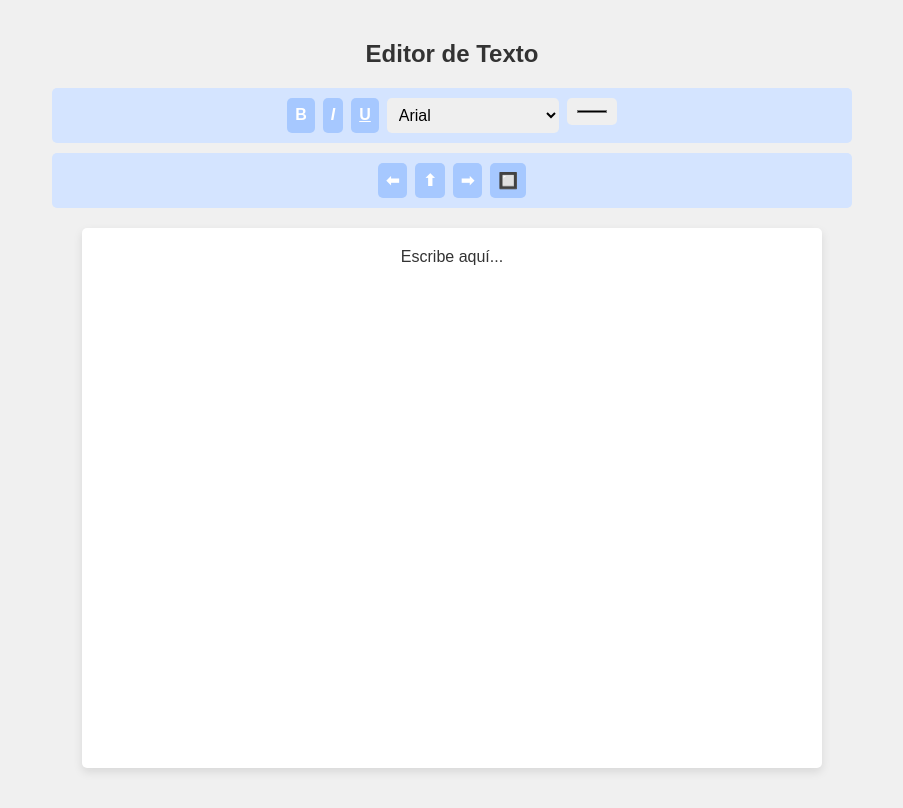
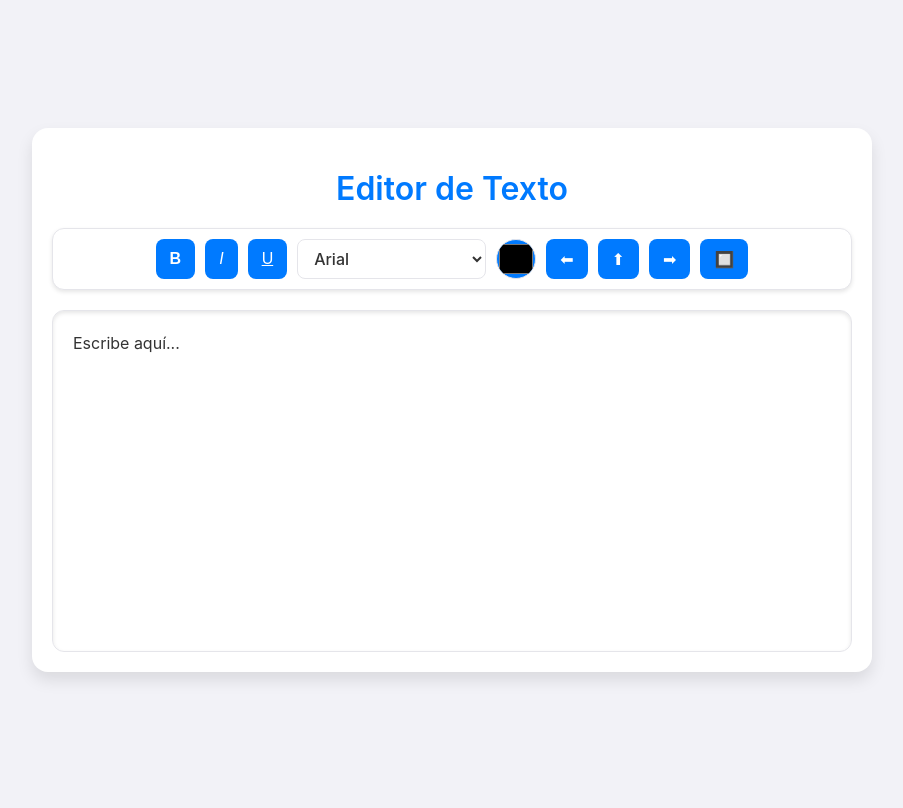
Before and after one commit to FuckingGodRoque/Editor, a plain HTML site: page index.html in a window 1280 px wide. Shown: the whole page, without its empty margins (188-1091 px from the left). Drawn offline with Linux system fonts and the light colour scheme.

Commit message:
Mejora de estilos

```diff
--- a/index.html
+++ b/index.html
@@ -9,31 +9,29 @@
 <body>
 
     <div class="container">
-        <h2>Editor de Texto</h2>
+        <h1>Editor de Texto</h1>
 
         <div class="toolbar">
-            <button onclick="formatText('bold')"><b>B</b></button>
-            <button onclick="formatText('italic')"><i>I</i></button>
-            <button onclick="formatText('underline')"><u>U</u></button>
+            <button onclick="formatText('bold')" title="Negrita"><b>B</b></button>
+            <button onclick="formatText('italic')" title="Cursiva"><i>I</i></button>
+            <button onclick="formatText('underline')" title="Subrayado"><u>U</u></button>
 
-            <select onchange="changeFont(this.value)">
+            <select onchange="changeFont(this.value)" title="Fuente">
                 <option value="Arial">Arial</option>
                 <option value="Georgia">Georgia</option>
                 <option value="Times New Roman">Times New Roman</option>
                 <option value="Verdana">Verdana</option>
             </select>
 
-            <input type="color" onchange="changeColor(this.value)">
+            <input type="color" onchange="changeColor(this.value)" title="Color de texto">
+
+            <button onclick="alignText('left')" title="Alinear a la izquierda">⬅</button>
+            <button onclick="alignText('center')" title="Centrar">⬆</button>
+            <button onclick="alignText('right')" title="Alinear a la derecha">➡</button>
+            <button onclick="alignText('justify')" title="Justificar">🔲</button>
         </div>
 
-        <div class="toolbar">
-            <button onclick="alignText('left')">⬅</button>
-            <button onclick="alignText('center')">⬆</button>
-            <button onclick="alignText('right')">➡</button>
-            <button onclick="alignText('justify')">🔲</button>
-        </div>
-
-        <div class="page">
+        <div class="editor-container">
             <div id="editor" contenteditable="true" onfocus="clearPlaceholder()" onblur="restorePlaceholder()">
                 Escribe aquí...
             </div>
--- a/styles.css
+++ b/styles.css
@@ -1,62 +1,98 @@
-/* Colores pastel en azul y gris */
+
 :root {
-    --azul-claro: #d4e4ff;
-    --azul-medio: #a6c8ff;
-    --azul-oscuro: #4a90e2;
-    --gris-claro: #f0f0f0;
-    --gris-medio: #d9d9d9;
-    --texto: #333;
+    --ios-blue: #007aff;
+    --ios-light-gray: #f2f2f7;
+    --ios-dark-gray: #1c1c1e;
+    --ios-text: #333;
+    --ios-shadow: rgba(0, 0, 0, 0.1);
+    --ios-toolbar-bg: #ffffff;
+    --ios-toolbar-border: #e5e5ea;
 }
 
+
 body {
-    font-family: Arial, sans-serif;
-    background-color: var(--gris-claro);
-    text-align: center;
+    font-family: -apple-system, BlinkMacSystemFont, "Segoe UI", Roboto, "Helvetica Neue", Arial, sans-serif;
     margin: 0;
     padding: 0;
+    background-color: var(--ios-light-gray);
+    color: var(--ios-text);
+    display: flex;
+    justify-content: center;
+    align-items: center;
+    height: 100vh;
 }
 
 .container {
+    width: 90%;
     max-width: 800px;
-    margin: auto;
+    background: #fff;
+    border-radius: 16px;
+    box-shadow: 0 8px 16px var(--ios-shadow);
     padding: 20px;
+    overflow: hidden;
 }
 
 h2 {
-    color: var(--texto);
+    color: var(--ios-text);
 }
 
-/* Barra de herramientas */
-.toolbar {
-    background-color: var(--azul-claro);
-    padding: 10px;
-    border-radius: 5px;
-    display: flex;
-    justify-content: center;
-    gap: 8px;
-    flex-wrap: wrap;
-    margin-bottom: 10px;
+
+h1 {
+    text-align: center;
+    font-size: 2rem;
+    margin-bottom: 20px;
+    color: var(--ios-blue);
+    font-weight: 600;
 }
 
-.toolbar button, .toolbar select, .toolbar input {
-    padding: 8px;
-    border: none;
-    border-radius: 5px;
-    cursor: pointer;
-    font-size: 16px;
+
+.toolbar {
+    display: flex;
+    flex-wrap: wrap;
+    gap: 10px;
+    margin-bottom: 20px;
+    justify-content: center;
+    background: var(--ios-toolbar-bg);
+    padding: 10px;
+    border-radius: 12px;
+    border: 1px solid var(--ios-toolbar-border);
+    box-shadow: 0 2px 4px var(--ios-shadow);
 }
 
-.toolbar button {
-    background-color: var(--azul-medio);
+.toolbar button, .toolbar select, .toolbar input[type="color"] {
+    padding: 10px 14px;
+    border: none;
+    border-radius: 8px;
+    background: var(--ios-blue);
     color: white;
-    font-weight: bold;
+    cursor: pointer;
+    font-size: 1rem;
+    font-weight: 500;
+    transition: background 0.3s, transform 0.2s;
 }
 
-.toolbar button:hover {
-    background-color: var(--azul-oscuro);
+.toolbar button:hover, .toolbar select:hover, .toolbar input[type="color"]:hover {
+    background: #0056d6;
+    transform: scale(1.05);
 }
 
-/* "Hoja" de edición */
+.toolbar select {
+    font-family: inherit;
+    background: white;
+    color: var(--ios-text);
+    border: 1px solid var(--ios-toolbar-border);
+    padding: 8px 12px;
+}
+
+.toolbar input[type="color"] {
+    padding: 0;
+    width: 40px;
+    height: 40px;
+    border-radius: 50%;
+    border: 1px solid var(--ios-toolbar-border);
+}
+
+
 .page {
     background-color: white;
     width: 90%;
@@ -68,24 +104,43 @@ h2 {
     border-radius: 5px;
 }
 
-/* Área editable */
+
+.editor-container {
+    border: 1px solid var(--ios-toolbar-border);
+    border-radius: 12px;
+    background: white;
+    padding: 20px;
+    min-height: 300px;
+    box-shadow: inset 0 2px 4px var(--ios-shadow);
+}
+
 #editor {
-    min-height: 460px;
+    width: 100%;
+    height: 100%;
     outline: none;
-    color: var(--texto);
+    border: none;
+    font-size: 1rem;
+    line-height: 1.6;
+    color: var(--ios-text);
+    font-family: -apple-system, BlinkMacSystemFont, "Segoe UI", Roboto, "Helvetica Neue", Arial, sans-serif;
+}
+
+#editor:empty:before {
+    content: attr(placeholder);
+    color: #aaa;
+    font-style: italic;
 }
 
 #editor:focus {
     border: none;
 }
 
-/* Responsividad */
 @media (max-width: 600px) {
     .toolbar {
         flex-wrap: wrap;
     }
 
-    .page {
+    .container {
         width: 95%;
     }
 }
```
